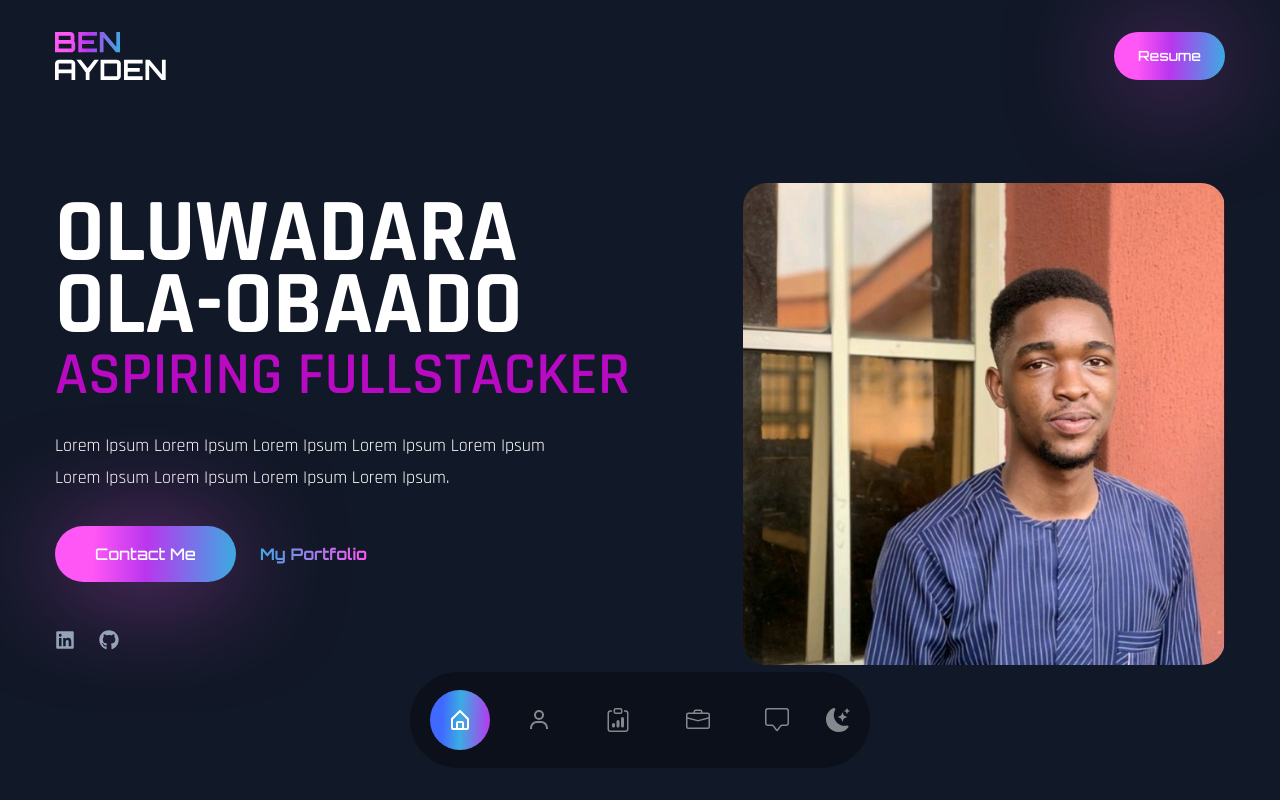
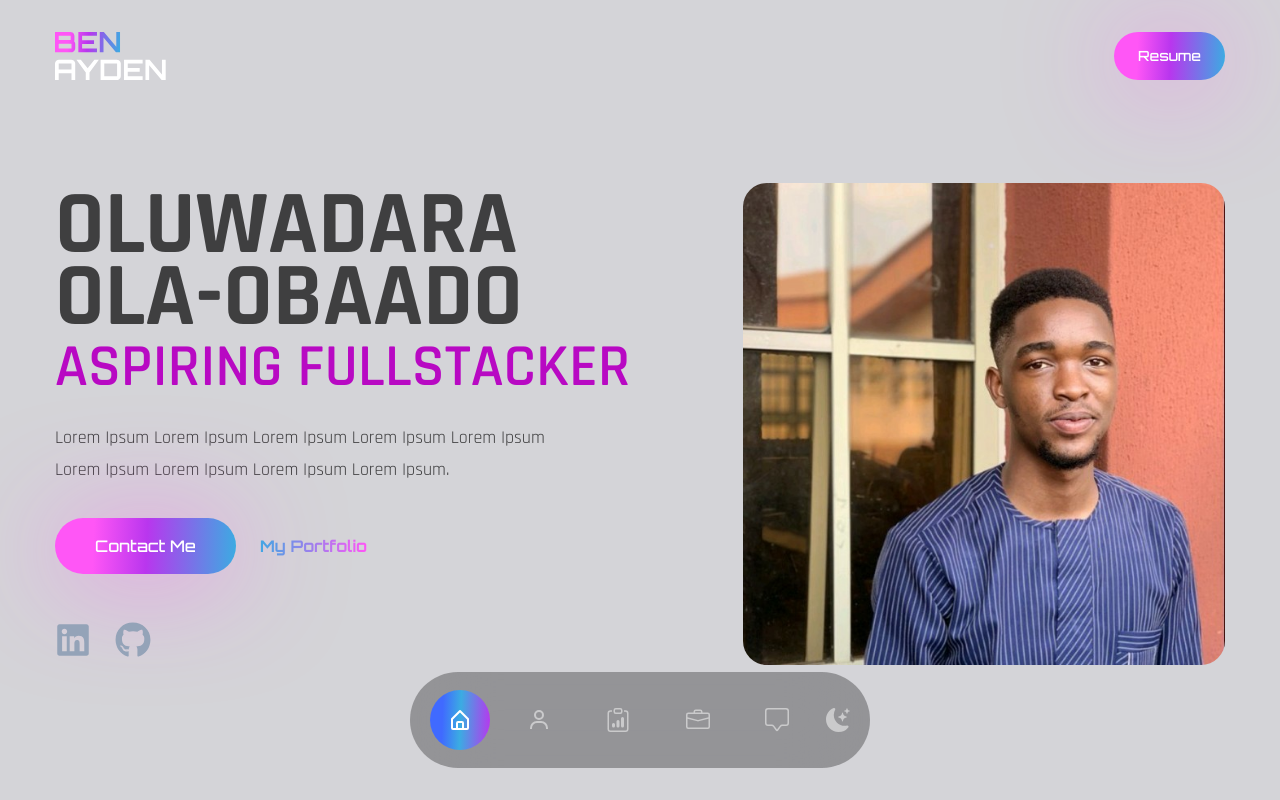
Before and after one commit to Andreyhuey/portfolio, a Next.js app: page / in a window 1280 px wide. Shown: the top 800 px of the page. Built offline with nearby package versions, Linux system fonts and the light colour scheme; a web font is replaced by a local one.

Commit message:
bg removed and light theme successfully done

```diff
--- a/src/components/Banner.jsx
+++ b/src/components/Banner.jsx
@@ -81,13 +81,13 @@ export default function Banner() {
               initial="hidden"
               whileInView={"show"}
               viewport={{ once: false, amount: 0.7 }}
-              className="flex text-[20px] gap-x-6 max-w-max mx-auto lg:mx-0 text-slate-400 text-4xl lg:max"
+              className="flex text-[20px] gap-x-6 max-w-max mx-auto lg:mx-0 text-slate-400  lg:max"
             >
               <a href="#">
-                <FaLinkedin />
+                <FaLinkedin className="text-4xl" />
               </a>
               <a href="">
-                <FaGithub />
+                <FaGithub className="text-4xl" />
               </a>
             </motion.div>
           </div>
--- a/src/pages/index.js
+++ b/src/pages/index.js
@@ -16,10 +16,7 @@ export default function Home() {
         href="https://fonts.googleapis.com/css2?family=Aldrich&family=Orbitron:wght@400;500;600;700;800;900&family=Rajdhani:wght@300;400;500;600;700&display=swap"
         rel="stylesheet"
       />
-      <div
-        className="bg-gray-900
-      bg-no-repeat bg-cover overflow-hidden"
-      >
+      <div className="bg-zinc-300 text-black/70 dark:bg-gray-900 dark:text-white overflow-hidden">
         <Nav />
         <Header />
         <Banner />
--- a/tailwind.config.js
+++ b/tailwind.config.js
@@ -17,11 +17,6 @@ module.exports = {
         primary: "#0a0a0a",
         accent: "#B809C3",
       },
-      backgroundImage: {
-        site: "url('./src/assets/site-bg.jpg')",
-        about: "url('./src/assets/about.png')",
-        services: "url('./src/assets/services.png')",
-      },
     },
     container: {
       padding: {
```
